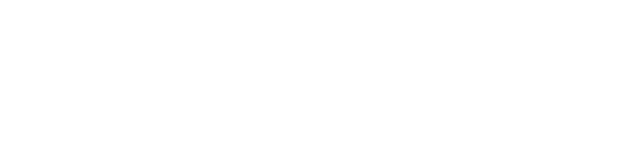
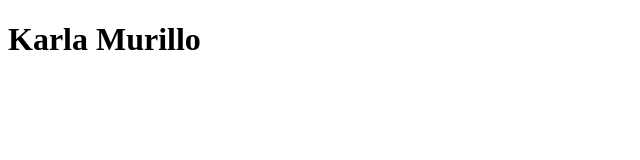
Before and after one commit to muri0031/Week-1, a plain HTML site: page index.html in a window 1280 px wide. Shown: the whole page, without its empty margins (0-640 px from the left). Drawn offline with Linux system fonts and the light colour scheme.

Commit message:
Adds index.html file

```diff
--- a/index.html
+++ b/index.html
@@ -3,9 +3,10 @@
 <head>
     <meta charset="UTF-8">
     <meta name="viewport" content="width=device-width, initial-scale=1.0">
-    <title>Document</title>
+    <title>Karla  Murillo
+    </title>
 </head>
 <body>
-
+    <h1>Karla Murillo</h1>
 </body>
 </html>
```
